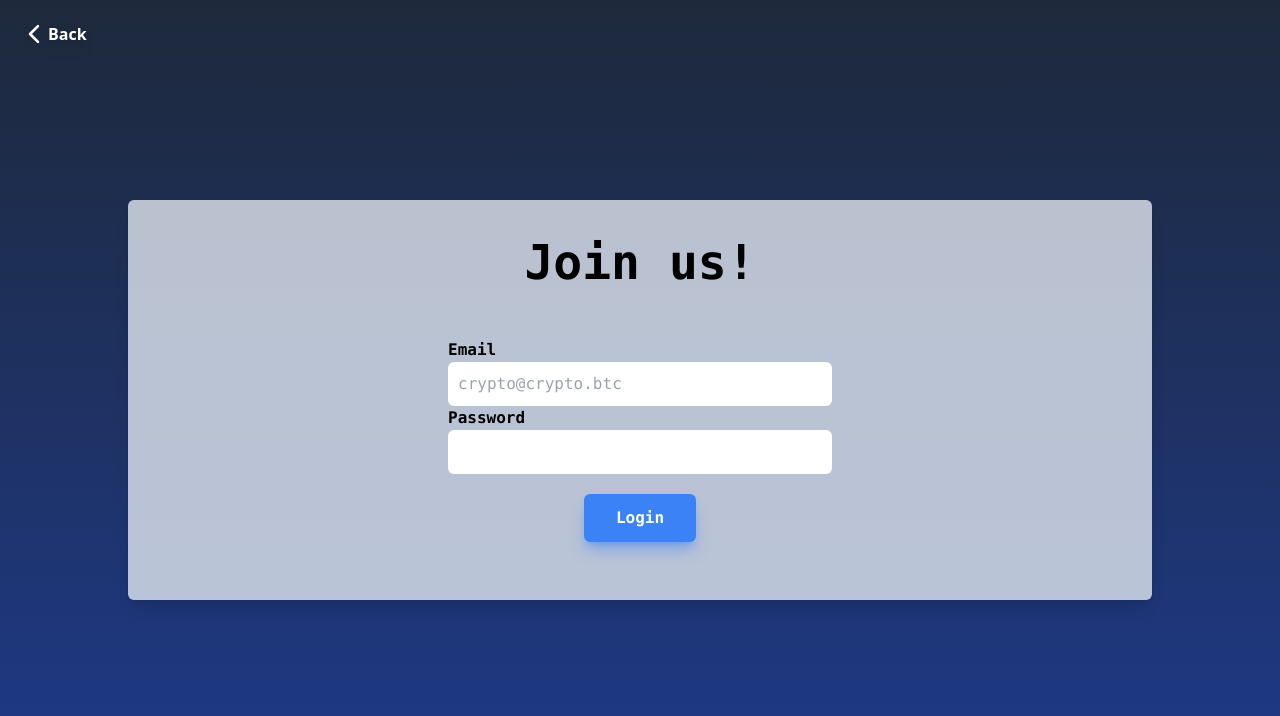
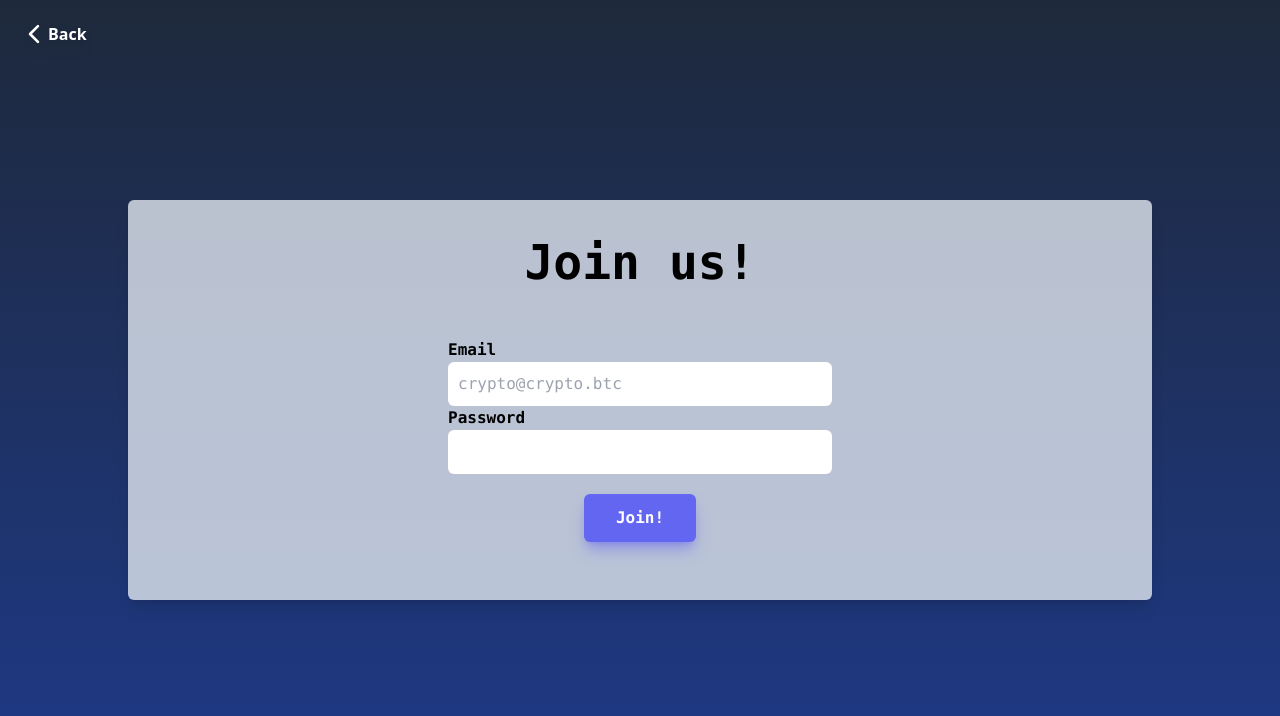
Before and after one commit to alemiranda1105/crypto-portfolio, a React (Create React App) app: page /register in a window 1280 px wide. Shown: the top 716 px of the page. Built offline with nearby package versions, Linux system fonts and the light colour scheme.

Commit message:
Added loading animation

```diff
--- a/src/components/LoginForm.tsx
+++ b/src/components/LoginForm.tsx
@@ -9,11 +9,14 @@ export const LoginForm = () => {
     const [email, setEmail] = useState("");
     const [password, setPassword] = useState("");
 
+    const [loading, setLoading] = useState(false);
+
     const [session, setSession] = useCookies(['session']);
     const [token, setToken] = useCookies(['token']);
 
     const handleSubmit = (event: { preventDefault: () => void; }) => {
         event.preventDefault();
+        setLoading(true);
         const data = {
             email: email,
             password: sha256(password).toString()
@@ -31,11 +34,13 @@ export const LoginForm = () => {
                 throw Error("An error has suceed");
             }
         }).then(data => {
+            setLoading(false);
             let user = data.data[0];
             let token = data.token.access_token;
             setSession('session', user.id, CookieOptions);
             setToken('token', token, CookieOptions);
         }).catch(() => {
+            setLoading(false);
             setEmailError(true);
             setPassError(true);
         });
@@ -68,7 +73,12 @@ export const LoginForm = () => {
                     }
                 </div>
                 <div className="basis-1/4 flex flex-col justify-center justify-items-center items-center">
+                    {!loading &&
                     <button type="submit" className="ease-in duration-200 bg-blue-500 shadow-lg shadow-blue-500/50 hover:shadow-none text-white font-black rounded-md py-3 px-8 my-5 w-max lg:font-3xl">Login</button>
+                    }
+                    {loading &&
+                    <button type="submit" className="ease-in duration-200 bg-blue-500 shadow-lg shadow-blue-500/50 hover:shadow-none text-white font-black rounded-md py-3 px-8 my-5 w-max lg:font-3xl animate-bounce">Loading...</button>
+                    }
                 </div>
             </form>
         </div>
--- a/src/components/SignUpForm.tsx
+++ b/src/components/SignUpForm.tsx
@@ -9,11 +9,14 @@ export const SignUpForm = () => {
     const [email, setEmail] = useState("");
     const [password, setPassword] = useState("");
 
+    const [loading, setLoading] = useState(false);
+
     const [session, setSession] = useCookies(['session']);
     const [token, setToken] = useCookies(['token']);
 
     const handleSubmit = (event: { preventDefault: () => void; }) => {
         event.preventDefault();
+        setLoading(true);
         const data = {
             email: email,
             password: sha256(password).toString()
@@ -31,11 +34,13 @@ export const SignUpForm = () => {
                 throw Error("An error has suceed");
             }
         }).then(data => {
+            setLoading(false);
             let user = data.data[0];
             let token = data.token.access_token;
             setSession('session', user.id, CookieOptions);
             setToken('token', token, CookieOptions);
         }).catch(() => {
+            setLoading(false);
             setEmailError(true);
             setPassError(true);
         });
@@ -68,7 +73,12 @@ export const SignUpForm = () => {
                     }
                 </div>
                 <div className="basis-1/4 flex flex-col justify-center justify-items-center items-center">
-                    <button type="submit" className="ease-in duration-200 bg-blue-500 shadow-lg shadow-blue-500/50 hover:shadow-none text-white font-black rounded-md py-3 px-8 my-5 w-max lg:font-3xl">Login</button>
+                    {!loading &&
+                    <button type="submit" className="ease-in duration-200 bg-indigo-500 shadow-lg shadow-indigo-500/50 hover:shadow-none text-white font-black rounded-md py-3 px-8 my-5 w-max lg:font-3xl">Join!</button>
+                    }
+                    {loading &&
+                    <button type="submit" className="ease-in duration-200 bg-indigo-500 shadow-lg shadow-indigo-500/50 hover:shadow-none text-white font-black rounded-md py-3 px-8 my-5 w-max lg:font-3xl animate-bounce">Loading...</button>
+                    }
                 </div>
             </form>
         </div>
```
